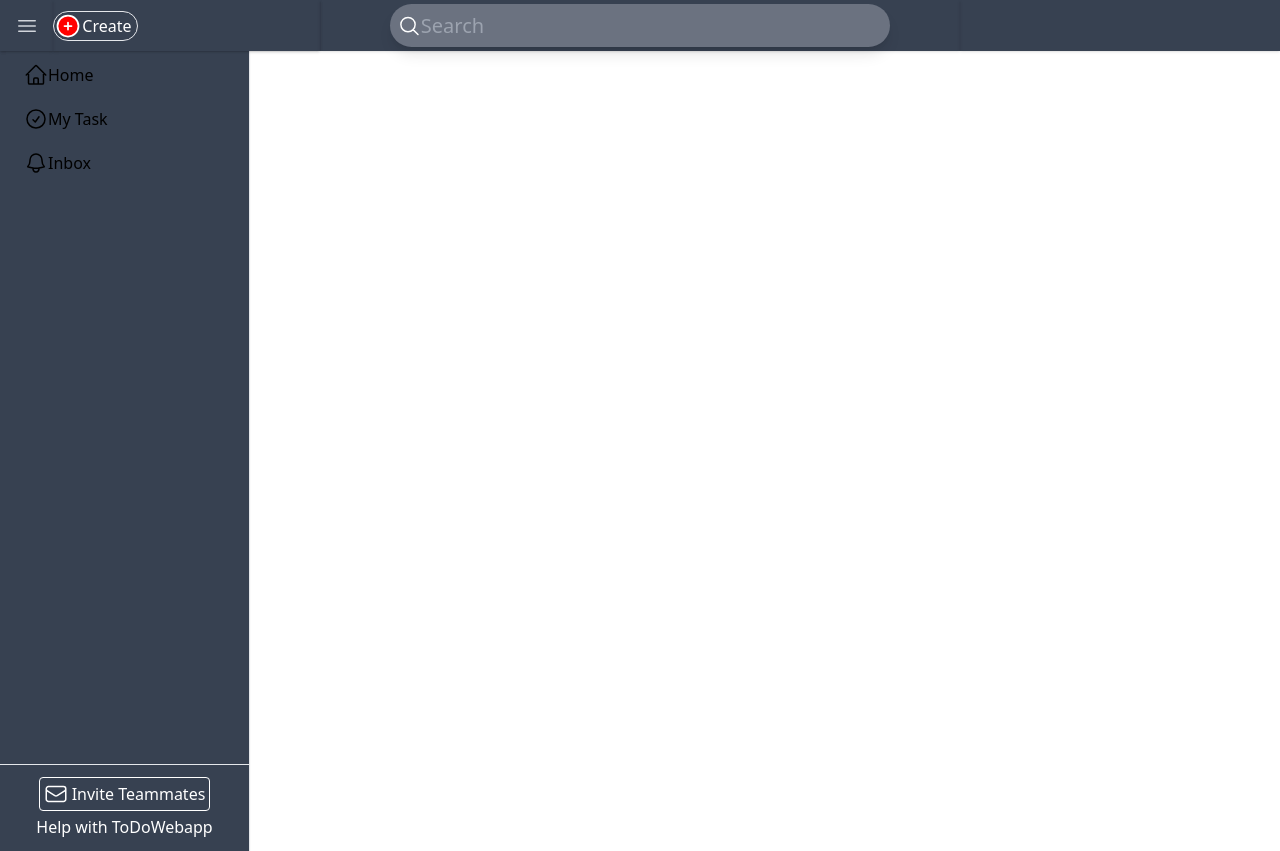
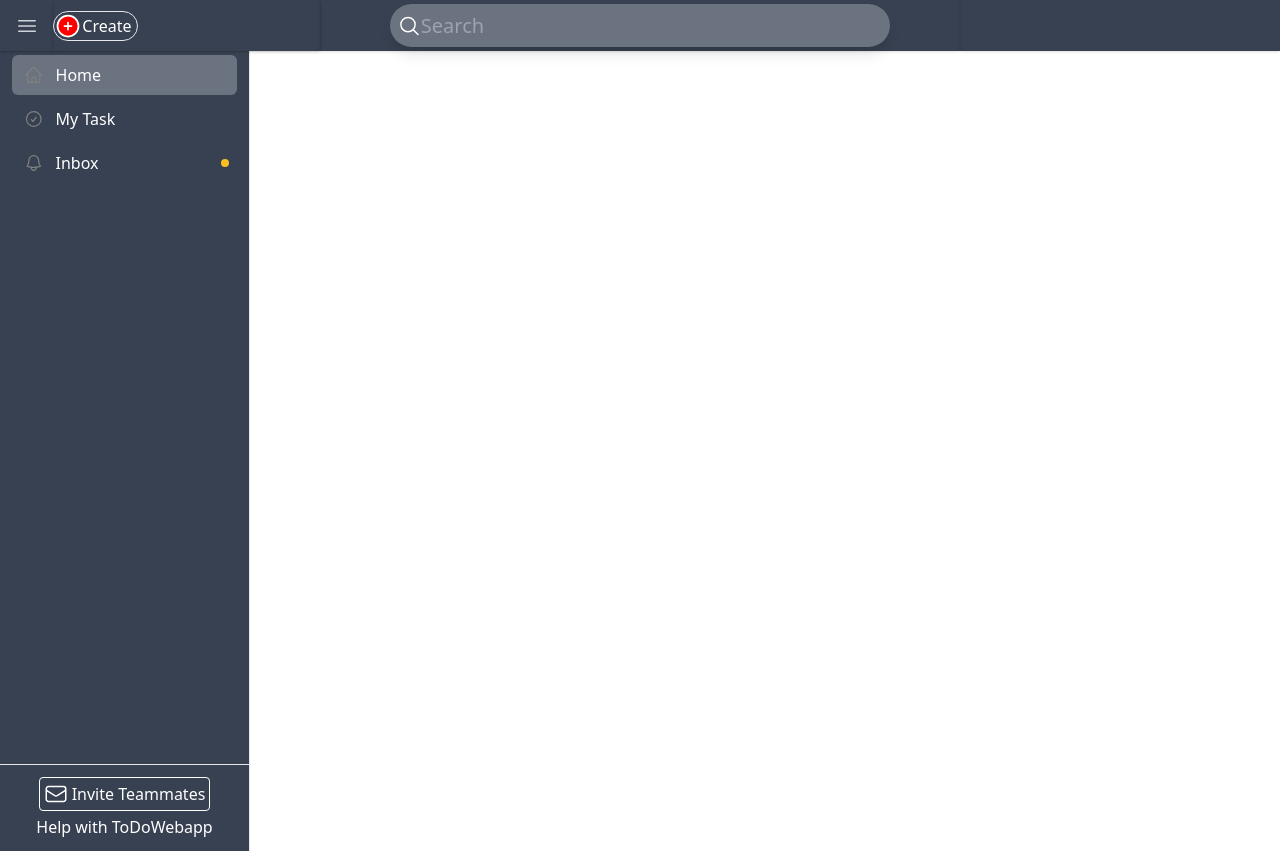
Before and after one commit to Sczeam/ToDoList, a React (Vite) app in the folder ToDoWebapp/: page / in a window 1280 px wide. Built offline with nearby package versions, Linux system fonts and the light colour scheme.

Commit message:
sidebar item layout

```diff
--- a/ToDoWebapp/src/App.tsx
+++ b/ToDoWebapp/src/App.tsx
@@ -13,7 +13,7 @@ function App() {
               fill="none"
               viewBox="0 0 24 24"
               stroke-width="1.5"
-              stroke="currentColor"
+              stroke="gray"
               className="size-6"
             >
               <path
@@ -24,7 +24,7 @@ function App() {
             </svg>
           }
           text="Home"
-          alert
+          active
         />
 
         <SidebarItem
@@ -34,7 +34,7 @@ function App() {
               fill="none"
               viewBox="0 0 24 24"
               stroke-width="1.5"
-              stroke="currentColor"
+              stroke="gray"
               className="size-6"
             >
               <path
@@ -45,7 +45,6 @@ function App() {
             </svg>
           }
           text="My Task"
-          alert
         />
 
         <SidebarItem
@@ -55,7 +54,7 @@ function App() {
               fill="none"
               viewBox="0 0 24 24"
               stroke-width="1.5"
-              stroke="currentColor"
+              stroke="gray"
               className="size-6"
             >
               <path
--- a/ToDoWebapp/src/components/Sidebar.tsx
+++ b/ToDoWebapp/src/components/Sidebar.tsx
@@ -1,8 +1,8 @@
 interface SidebarItemProps {
-  icon: React.ReactNode; // This can be any valid JSX element (like an icon component)
-  text: string; // Text for the sidebar item
-  active?: boolean; // Optional prop for active state
-  alert?: boolean; // Optional prop for alert state
+  icon: React.ReactNode;
+  text: string;
+  active?: boolean;
+  alert?: boolean;
 }
 interface SidebarProps {
   children: React.ReactNode;
@@ -46,12 +46,16 @@ export const SidebarItem: React.FC<SidebarItemProps> = ({
 }) => {
   return (
     <li
-      className={
-        "relative flex items-center py-2 px-3 my-1 font-medium rounded-md cursor-pointer transition-colors ${active ?:}"
-      }
+      className={`relative flex items-center py-2 px-3 my-1 font-medium rounded-md cursor-pointer
+        transition-colors transition-colors ${
+          active ? "bg-gray-500" : "hover:bg-gray-500"
+        }`}
     >
       {icon}
-      <span>{text}</span>
+      <span className="text-white w-52 ml-3">{text}</span>
+      {alert && (
+        <div className={`absolute right-2 w-2 h-2 rounded bg-amber-400`} />
+      )}
     </li>
   );
 };
```
